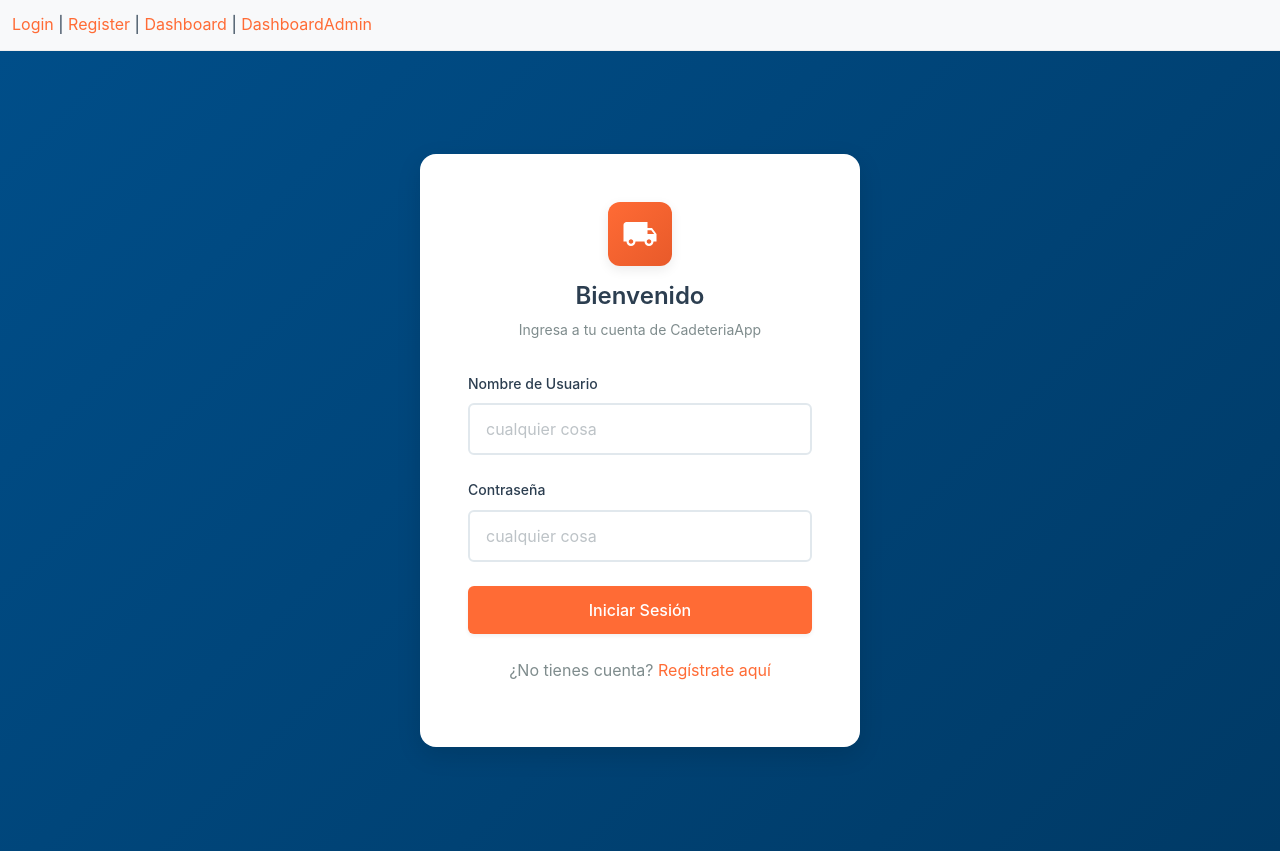
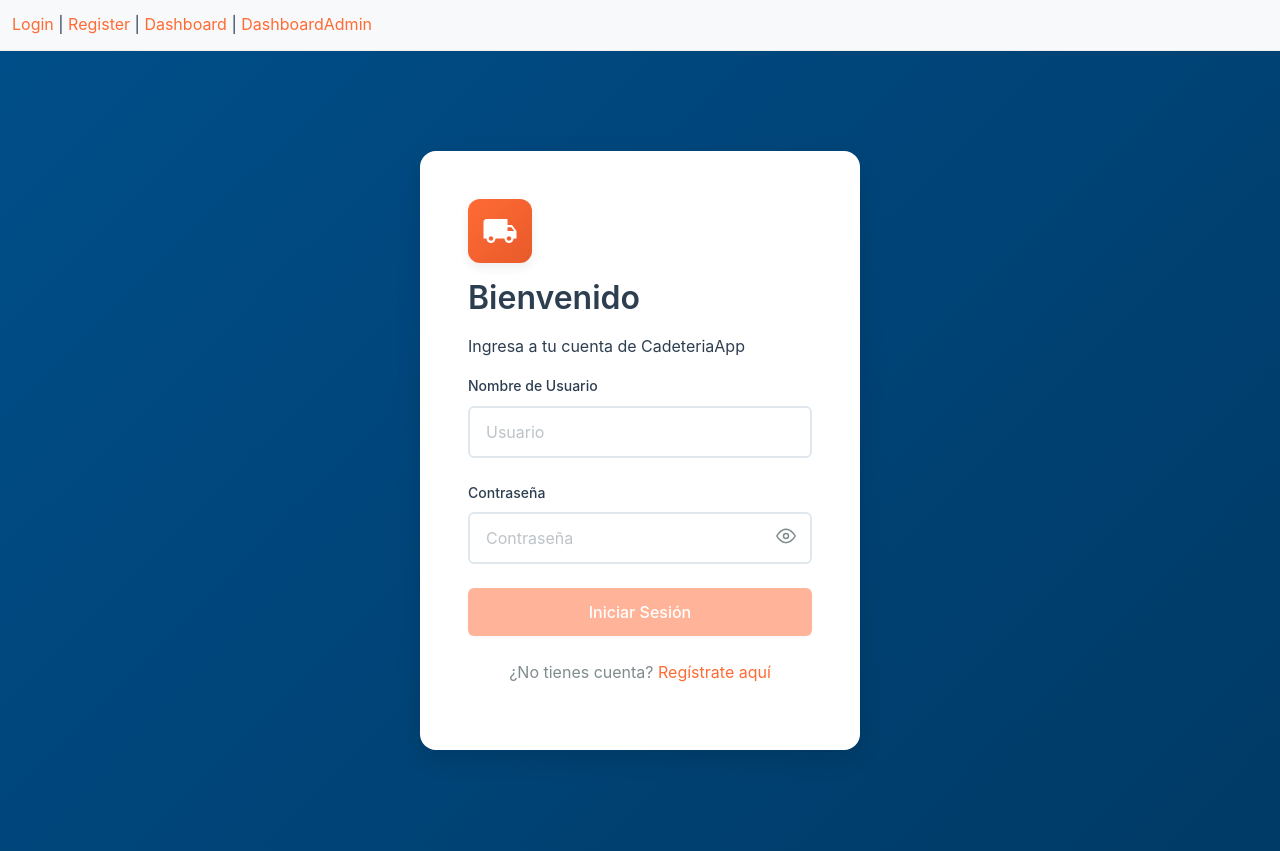
Before and after one commit to sanei1509/cliente-app-cadeteria, a React (Vite) app: page /login in a window 1280 px wide. Built offline with nearby package versions, Linux system fonts and the light colour scheme.

Commit message:
Ojo de ver la contrasenia, y agregue que si los campos usuario y contrasenia no estan completos, esta desabilitado el boton de ingresar

```diff
--- /dev/null
+++ b/src/pages/Login/FormularioLogin.jsx
@@ -0,0 +1,77 @@
+// src/components/auth/FormularioLogin.jsx
+
+const FormularioLogin = ({
+  username,
+  setUsername,
+  password,
+  setPassword,
+  showPassword,
+  setShowPassword,
+  handleSubmit,
+  isValid,
+  isSubmitting
+}) => {
+  return (
+    <form className="auth-form" onSubmit={handleSubmit}>
+      <div className="form-group">
+        <label htmlFor="username" className="form-label">Nombre de Usuario</label>
+        <input
+          id="username"
+          className="form-input"
+          placeholder="Usuario"
+          autoComplete="username"
+          value={username}
+          onChange={(e) => setUsername(e.target.value)}
+          required
+        />
+      </div>
+
+      <div className="form-group password-field">
+        <label htmlFor="password" className="form-label">Contraseña</label>
+
+        <input
+          id="password"
+          type={showPassword ? "text" : "password"}
+          className="form-input password-input"
+          placeholder="Contraseña"
+          autoComplete="current-password"
+          value={password}
+          onChange={(e) => setPassword(e.target.value)}
+          required
+        />
+
+        <button
+          type="button"
+          className="password-toggle"
+          onClick={() => setShowPassword((v) => !v)}
+          aria-label={showPassword ? "Ocultar contraseña" : "Mostrar contraseña"}
+          title={showPassword ? "Ocultar contraseña" : "Mostrar contraseña"}
+        >
+          {showPassword ? (
+            <svg viewBox="0 0 24 24" fill="none" stroke="currentColor" strokeWidth="1.8">
+              <path d="M3 3l18 18" />
+              <path d="M10.58 10.58A3 3 0 0 0 13.42 13.4" />
+              <path d="M9.9 4.24A10.94 10.94 0 0 1 12 4c7 0 11 8 11 8a19.4 19.4 0 0 1-4.15 5.35" />
+              <path d="M6.1 6.1A19.4 19.4 0 0 0 1 12s4 8 11 8c1.13 0 2.21-.18 3.23-.5" />
+            </svg>
+          ) : (
+            <svg viewBox="0 0 24 24" fill="none" stroke="currentColor" strokeWidth="1.8">
+              <path d="M1 12s4-8 11-8 11 8 11 8-4 8-11 8S1 12 1 12z" />
+              <circle cx="12" cy="12" r="3" />
+            </svg>
+          )}
+        </button>
+      </div>
+
+      <button
+        type="submit"
+        className="btn btn-primary btn-full"
+        disabled={!isValid || isSubmitting}
+      >
+        {isSubmitting ? "Ingresando..." : "Iniciar Sesión"}
+      </button>
+    </form>
+  );
+};
+
+export default FormularioLogin;
--- a/src/pages/Login/Login.jsx
+++ b/src/pages/Login/Login.jsx
@@ -1,40 +1,45 @@
+// src/pages/Login.jsx
+import { useState } from "react";
 import { useNavigate, Link } from "react-router-dom";
+import Logo from './Logo';
+import FormularioLogin from './FormularioLogin';
 
-export default function Login() {
+const Login = () => {
   const navigate = useNavigate();
 
+  const [username, setUsername] = useState("");
+  const [password, setPassword] = useState("");
+  const [showPassword, setShowPassword] = useState(false);
+  const [isSubmitting, setIsSubmitting] = useState(false);
+
+  const isValid = username.trim() !== "" && password.trim() !== "";
+
   const handleSubmit = (e) => {
-    e.preventDefault();                 // no recargar la página
-    localStorage.setItem("token", "ok"); // <<< token “dummy” SIEMPRE
-    navigate("/dashboard");              // ir al dashboard
+    e.preventDefault();
+    if (!isValid) return;
+
+    setIsSubmitting(true);
+    localStorage.setItem("token", "ok");
+    navigate("/dashboard");
+    setIsSubmitting(false);
   };
 
   return (
     <div className="auth-container">
       <div className="auth-card">
-        <div className="logo">
-          <div className="logo-icon">
-            <svg xmlns="http://www.w3.org/2000/svg" viewBox="0 0 24 24" fill="white">
-              <path d="M20 8h-3V4H3c-1.1 0-2 .9-2 2v11h2c0 1.66 1.34 3 3 3s3-1.34 3-3h6c0 1.66 1.34 3 3 3s3-1.34 3-3h2v-5l-3-4zM6 18.5c-.83 0-1.5-.67-1.5-1.5s.67-1.5 1.5-1.5 1.5.67 1.5 1.5-.67 1.5-1.5 1.5zm13.5-9l1.96 2.5H17V9.5h2.5zm-1.5 9c-.83 0-1.5-.67-1.5-1.5s.67-1.5 1.5-1.5 1.5.67 1.5 1.5-.67 1.5-1.5 1.5z" />
-            </svg>
-          </div>
-          <h1>Bienvenido</h1>
-          <p>Ingresa a tu cuenta de CadeteriaApp</p>
-        </div>
+        <Logo />
 
-        <form className="auth-form" onSubmit={handleSubmit}>
-          <div className="form-group">
-            <label htmlFor="username" className="form-label">Nombre de Usuario</label>
-            <input id="username" className="form-input" placeholder="cualquier cosa" autoComplete="username" />
-          </div>
-
-          <div className="form-group">
-            <label htmlFor="password" className="form-label">Contraseña</label>
-            <input id="password" type="password" className="form-input" placeholder="cualquier cosa" autoComplete="current-password" />
-          </div>
-
-          <button type="submit" className="btn btn-primary btn-full">Iniciar Sesión</button>
-        </form>
+        <FormularioLogin
+          username={username}
+          setUsername={setUsername}
+          password={password}
+          setPassword={setPassword}
+          showPassword={showPassword}
+          setShowPassword={setShowPassword}
+          handleSubmit={handleSubmit}
+          isValid={isValid}
+          isSubmitting={isSubmitting}
+        />
 
         <p className="text-center text-muted mt-md">
           ¿No tienes cuenta? <Link to="/register">Regístrate aquí</Link>
@@ -42,4 +47,6 @@ export default function Login() {
       </div>
     </div>
   );
-}
+};
+
+export default Login;
--- /dev/null
+++ b/src/pages/Login/Logo.jsx
@@ -0,0 +1,21 @@
+
+
+const Logo = () => {
+
+    return(
+
+        <>
+        <div className="logo-icon">
+            <svg xmlns="http://www.w3.org/2000/svg" viewBox="0 0 24 24" fill="white">
+              <path d="M20 8h-3V4H3c-1.1 0-2 .9-2 2v11h2c0 1.66 1.34 3 3 3s3-1.34 3-3h6c0 1.66 1.34 3 3 3s3-1.34 3-3h2v-5l-3-4zM6 18.5c-.83 0-1.5-.67-1.5-1.5s.67-1.5 1.5-1.5 1.5.67 1.5 1.5-.67 1.5-1.5 1.5zm13.5-9l1.96 2.5H17V9.5h2.5zm-1.5 9c-.83 0-1.5-.67-1.5-1.5s.67-1.5 1.5-1.5 1.5.67 1.5 1.5-.67 1.5-1.5 1.5z" />
+            </svg>
+          </div>
+          <h1>Bienvenido</h1>
+          <p>Ingresa a tu cuenta de CadeteriaApp</p>
+        </>
+
+    )
+
+}
+
+export default Logo;
--- a/src/styles/globals.css
+++ b/src/styles/globals.css
@@ -1422,3 +1422,53 @@ a:hover {
 /* Quitar azules heredados de otros estilos */
 a { color: var(--primary-color) !important; }
 a:hover { color: var(--primary-dark) !important; }
+
+
+/* --- Password field with toggle --- */
+.password-field {
+  position: relative;
+}
+
+/* --- Password field with toggle (CORREGIDO) --- */
+.password-field {
+  position: relative;
+}
+
+.password-field .form-label {
+  display: block;
+  margin-bottom: var(--spacing-xs);
+}
+
+.password-input {
+  padding-right: 2.5rem; /* espacio para el ojo */
+}
+
+.password-toggle {
+  position: absolute;
+  right: 0.75rem;
+  bottom: 0.875rem; /* Alinea con el centro del input */
+  background: transparent;
+  border: none;
+  cursor: pointer;
+  padding: 4px;
+  display: inline-flex;
+  align-items: center;
+  justify-content: center;
+  outline: none;
+  transition: opacity var(--transition-fast);
+}
+
+.password-toggle svg {
+  width: 20px;
+  height: 20px;
+  color: var(--text-secondary);
+  transition: color var(--transition-fast);
+}
+
+.password-toggle:hover svg {
+  color: var(--text-primary);
+}
+
+.password-toggle:active {
+  transform: scale(0.95);
+}
```
